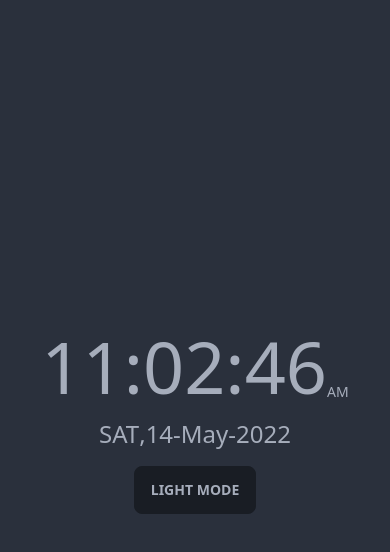
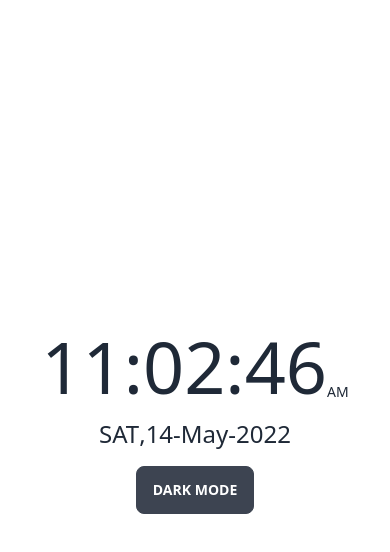
Before and after one commit to swabhi99/JavascriptClock, a plain HTML site: page index.html in a window 390 px wide. Both pictures are taken after a click on the button "LIGHT MODE". Drawn offline with nearby package versions, Linux system fonts and the light colour scheme.

Commit message:
responsive

```diff
--- a/index.html
+++ b/index.html
@@ -1,5 +1,5 @@
 <!DOCTYPE html>
-<html lang="en" data-theme="light">
+<html lang="en" data-theme="dark">
 <head>
     <meta charset="UTF-8">
     <meta http-equiv="X-UA-Compatible" content="IE=edge">
--- a/script.js
+++ b/script.js
@@ -68,11 +68,13 @@ let darkmode = true
        const dataTheme = html.getAttribute('data-theme')
        localStorage.setItem("theme", dataTheme);
        (localStorage.theme === 'dark') ? html.setAttribute('data-theme', 'light'): html.setAttribute('data-theme', 'dark');
+       button.innerText="DARK MODE"
      darkmode=false
      }else{
       const dataTheme = html.getAttribute('data-theme')
       localStorage.setItem("theme", dataTheme);
       (localStorage.theme === 'light') ? html.setAttribute('data-theme', 'dark'): html.setAttribute('data-theme', 'light');
+      button.innerText="LIGHT MODE"
       darkmode=true
      }
  })
```
